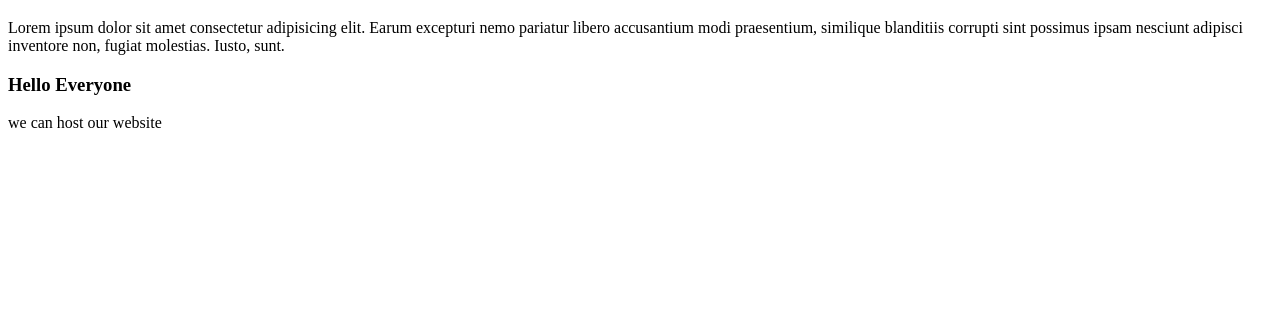
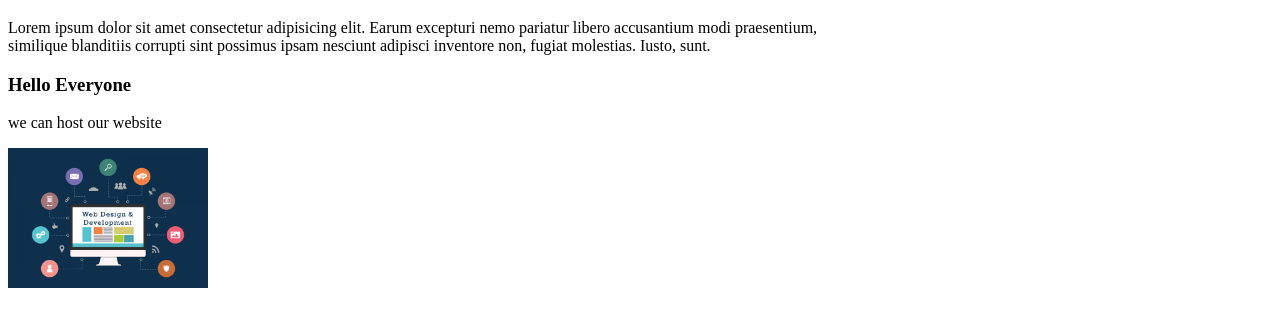
Before and after one commit to tania-developer/first-website, a plain HTML site: page index.html in a window 1280 px wide. Shown: the part 61-388 px from the top of the page. Drawn offline with Linux system fonts and the light colour scheme.

Commit message:
add a imager

```diff
--- a/index.html
+++ b/index.html
@@ -4,11 +4,17 @@
     <meta charset="UTF-8">
     <meta name="viewport" content="width=device-width, initial-scale=1.0">
     <title>Document</title>
+    <style>
+        img{
+            width: 200px;
+        }
+    </style>
 </head>
 <body>
     <h1>This is my first website</h1>
-    <p>Lorem ipsum dolor sit amet consectetur adipisicing elit. Earum excepturi nemo pariatur libero accusantium modi praesentium, similique blanditiis corrupti sint possimus ipsam nesciunt adipisci inventore non, fugiat molestias. Iusto, sunt.</p>
+    <p>Lorem ipsum dolor sit amet consectetur adipisicing elit. Earum excepturi nemo pariatur libero accusantium modi praesentium,<br> similique blanditiis corrupti sint possimus ipsam nesciunt adipisci inventore non, fugiat molestias. Iusto, sunt.</p>
     <h3>Hello Everyone</h3>
     <p>we can host our website</p>
+    <img src="img/web-img.jpg" alt="web-development-img">
 </body>
 </html>
```
Also changed, not shown: img/web-img.jpg (added).
